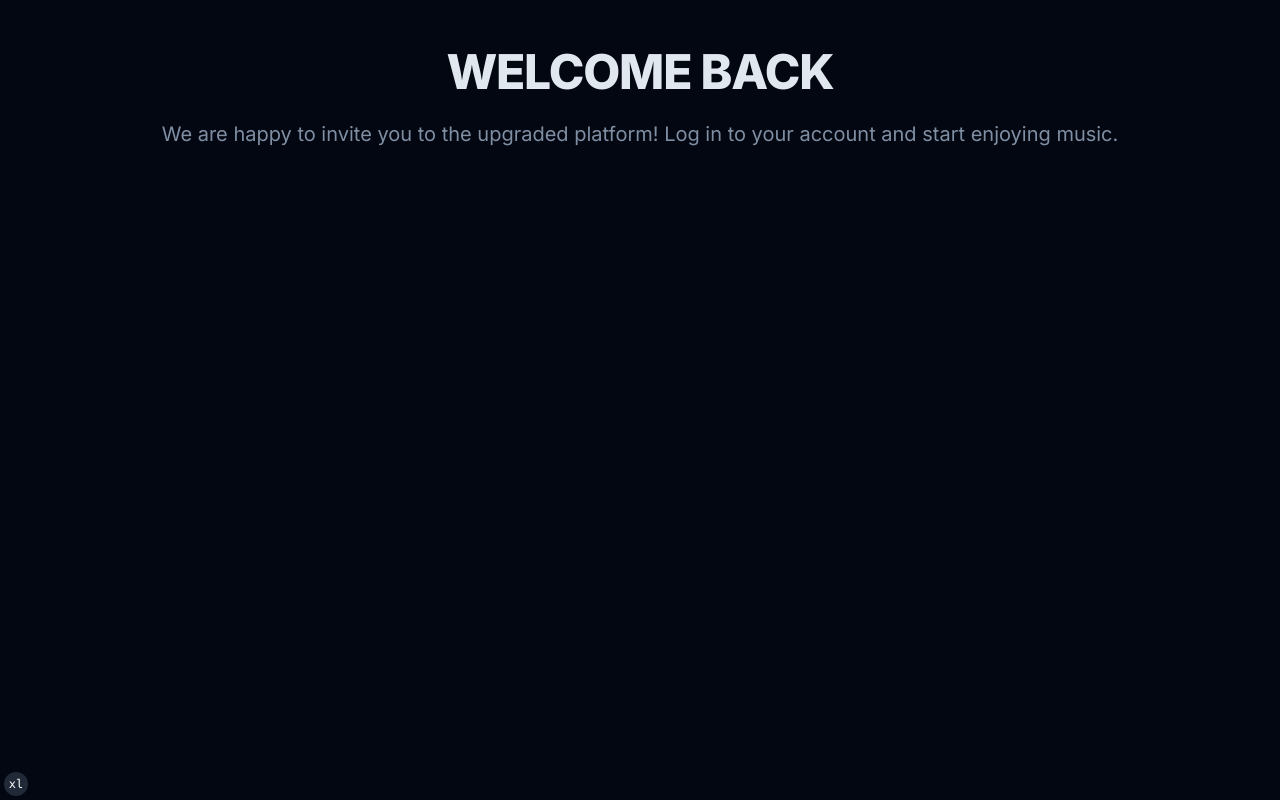
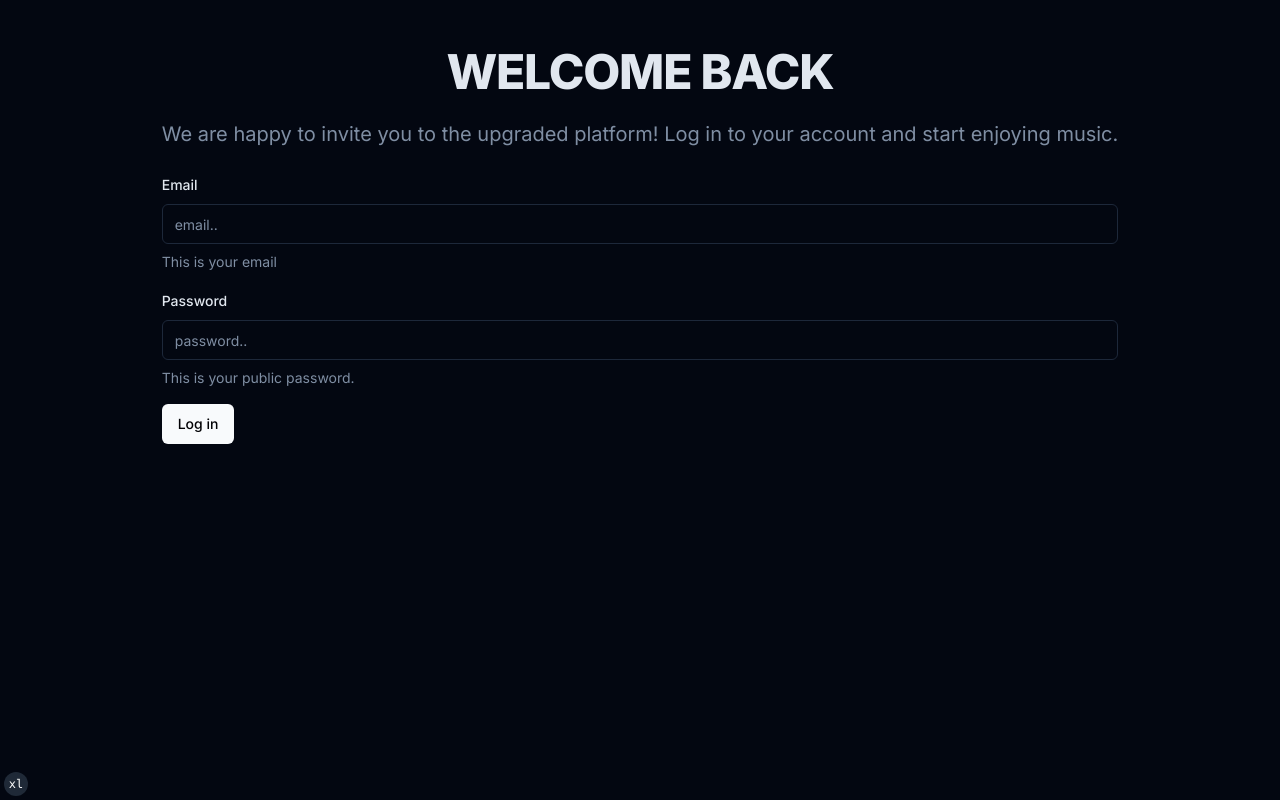
Before and after one commit to dinoDanic/bmb-next-delete, a Next.js app: page /login in a window 1280 px wide. Built offline with nearby package versions, Linux system fonts and the light colour scheme.

Commit message:
login form

```diff
--- a/app/(auth)/login/page.tsx
+++ b/app/(auth)/login/page.tsx
@@ -1,5 +1,6 @@
 import React from "react"
 import { Center, Stack } from "@/components"
+import { LoginForm } from "@/features/auth/components/LoginForm"
 
 import { Heading, Text } from "@/components/typography"
 
@@ -14,6 +15,7 @@
           We are happy to invite you to the upgraded platform! Log in to your
           account and start enjoying music.
         </Text>
+        <LoginForm />
       </Stack>
     </Center>
   )
--- /dev/null
+++ b/components/ui/form.tsx
@@ -0,0 +1,176 @@
+import * as React from "react"
+import * as LabelPrimitive from "@radix-ui/react-label"
+import { Slot } from "@radix-ui/react-slot"
+import {
+  Controller,
+  ControllerProps,
+  FieldPath,
+  FieldValues,
+  FormProvider,
+  useFormContext,
+} from "react-hook-form"
+
+import { cn } from "@/lib/utils"
+import { Label } from "@/components/ui/label"
+
+const Form = FormProvider
+
+type FormFieldContextValue<
+  TFieldValues extends FieldValues = FieldValues,
+  TName extends FieldPath<TFieldValues> = FieldPath<TFieldValues>
+> = {
+  name: TName
+}
+
+const FormFieldContext = React.createContext<FormFieldContextValue>(
+  {} as FormFieldContextValue
+)
+
+const FormField = <
+  TFieldValues extends FieldValues = FieldValues,
+  TName extends FieldPath<TFieldValues> = FieldPath<TFieldValues>
+>({
+  ...props
+}: ControllerProps<TFieldValues, TName>) => {
+  return (
+    <FormFieldContext.Provider value={{ name: props.name }}>
+      <Controller {...props} />
+    </FormFieldContext.Provider>
+  )
+}
+
+const useFormField = () => {
+  const fieldContext = React.useContext(FormFieldContext)
+  const itemContext = React.useContext(FormItemContext)
+  const { getFieldState, formState } = useFormContext()
+
+  const fieldState = getFieldState(fieldContext.name, formState)
+
+  if (!fieldContext) {
+    throw new Error("useFormField should be used within <FormField>")
+  }
+
+  const { id } = itemContext
+
+  return {
+    id,
+    name: fieldContext.name,
+    formItemId: `${id}-form-item`,
+    formDescriptionId: `${id}-form-item-description`,
+    formMessageId: `${id}-form-item-message`,
+    ...fieldState,
+  }
+}
+
+type FormItemContextValue = {
+  id: string
+}
+
+const FormItemContext = React.createContext<FormItemContextValue>(
+  {} as FormItemContextValue
+)
+
+const FormItem = React.forwardRef<
+  HTMLDivElement,
+  React.HTMLAttributes<HTMLDivElement>
+>(({ className, ...props }, ref) => {
+  const id = React.useId()
+
+  return (
+    <FormItemContext.Provider value={{ id }}>
+      <div ref={ref} className={cn("space-y-2", className)} {...props} />
+    </FormItemContext.Provider>
+  )
+})
+FormItem.displayName = "FormItem"
+
+const FormLabel = React.forwardRef<
+  React.ElementRef<typeof LabelPrimitive.Root>,
+  React.ComponentPropsWithoutRef<typeof LabelPrimitive.Root>
+>(({ className, ...props }, ref) => {
+  const { error, formItemId } = useFormField()
+
+  return (
+    <Label
+      ref={ref}
+      className={cn(error && "text-destructive", className)}
+      htmlFor={formItemId}
+      {...props}
+    />
+  )
+})
+FormLabel.displayName = "FormLabel"
+
+const FormControl = React.forwardRef<
+  React.ElementRef<typeof Slot>,
+  React.ComponentPropsWithoutRef<typeof Slot>
+>(({ ...props }, ref) => {
+  const { error, formItemId, formDescriptionId, formMessageId } = useFormField()
+
+  return (
+    <Slot
+      ref={ref}
+      id={formItemId}
+      aria-describedby={
+        !error
+          ? `${formDescriptionId}`
+          : `${formDescriptionId} ${formMessageId}`
+      }
+      aria-invalid={!!error}
+      {...props}
+    />
+  )
+})
+FormControl.displayName = "FormControl"
+
+const FormDescription = React.forwardRef<
+  HTMLParagraphElement,
+  React.HTMLAttributes<HTMLParagraphElement>
+>(({ className, ...props }, ref) => {
+  const { formDescriptionId } = useFormField()
+
+  return (
+    <p
+      ref={ref}
+      id={formDescriptionId}
+      className={cn("text-sm text-muted-foreground", className)}
+      {...props}
+    />
+  )
+})
+FormDescription.displayName = "FormDescription"
+
+const FormMessage = React.forwardRef<
+  HTMLParagraphElement,
+  React.HTMLAttributes<HTMLParagraphElement>
+>(({ className, children, ...props }, ref) => {
+  const { error, formMessageId } = useFormField()
+  const body = error ? String(error?.message) : children
+
+  if (!body) {
+    return null
+  }
+
+  return (
+    <p
+      ref={ref}
+      id={formMessageId}
+      className={cn("text-sm font-medium text-destructive", className)}
+      {...props}
+    >
+      {body}
+    </p>
+  )
+})
+FormMessage.displayName = "FormMessage"
+
+export {
+  useFormField,
+  Form,
+  FormItem,
+  FormLabel,
+  FormControl,
+  FormDescription,
+  FormMessage,
+  FormField,
+}
--- /dev/null
+++ b/components/ui/input.tsx
@@ -0,0 +1,25 @@
+import * as React from "react"
+
+import { cn } from "@/lib/utils"
+
+export interface InputProps
+  extends React.InputHTMLAttributes<HTMLInputElement> {}
+
+const Input = React.forwardRef<HTMLInputElement, InputProps>(
+  ({ className, type, ...props }, ref) => {
+    return (
+      <input
+        type={type}
+        className={cn(
+          "flex h-10 w-full rounded-md border border-input bg-transparent px-3 py-2 text-sm ring-offset-background file:border-0 file:bg-transparent file:text-sm file:font-medium placeholder:text-muted-foreground focus-visible:outline-none focus-visible:ring-2 focus-visible:ring-ring focus-visible:ring-offset-2 disabled:cursor-not-allowed disabled:opacity-50",
+          className
+        )}
+        ref={ref}
+        {...props}
+      />
+    )
+  }
+)
+Input.displayName = "Input"
+
+export { Input }
--- /dev/null
+++ b/components/ui/label.tsx
@@ -0,0 +1,26 @@
+"use client"
+
+import * as React from "react"
+import * as LabelPrimitive from "@radix-ui/react-label"
+import { cva, type VariantProps } from "class-variance-authority"
+
+import { cn } from "@/lib/utils"
+
+const labelVariants = cva(
+  "text-sm font-medium leading-none peer-disabled:cursor-not-allowed peer-disabled:opacity-70"
+)
+
+const Label = React.forwardRef<
+  React.ElementRef<typeof LabelPrimitive.Root>,
+  React.ComponentPropsWithoutRef<typeof LabelPrimitive.Root> &
+    VariantProps<typeof labelVariants>
+>(({ className, ...props }, ref) => (
+  <LabelPrimitive.Root
+    ref={ref}
+    className={cn(labelVariants(), className)}
+    {...props}
+  />
+))
+Label.displayName = LabelPrimitive.Root.displayName
+
+export { Label }
--- a/features/auth/components/LoginForm.tsx
+++ b/features/auth/components/LoginForm.tsx
@@ -1,5 +1,87 @@
-import React from "react"
+"use client"
+
+import React, { useState } from "react"
+import { Stack } from "@/components"
+import { zodResolver } from "@hookform/resolvers/zod"
+import { signIn } from "next-auth/react"
+import { useForm } from "react-hook-form"
+import * as z from "zod"
+
+import { routes } from "@/config/site"
+import { Button } from "@/components/ui/button"
+import {
+  Form,
+  FormControl,
+  FormDescription,
+  FormField,
+  FormItem,
+  FormLabel,
+  FormMessage,
+} from "@/components/ui/form"
+import { Input } from "@/components/ui/input"
+
+import { loginFormSchema } from "../validation"
 
 export const LoginForm = () => {
-  return <input>LoginForm</input>
+  const [loading, setLoading] = useState(false)
+
+  const form = useForm<z.infer<typeof loginFormSchema>>({
+    resolver: zodResolver(loginFormSchema),
+    defaultValues: {
+      email: "",
+      password: "",
+    },
+  })
+
+  async function onSubmit(values: z.infer<typeof loginFormSchema>) {
+    setLoading(true)
+    await signIn("credentials", {
+      email: values.email,
+      password: values.password,
+      redirect: true,
+      callbackUrl: routes.root,
+    })
+    setLoading(false)
+    console.log(values)
+  }
+
+  return (
+    <Form {...form}>
+      <form onSubmit={form.handleSubmit(onSubmit)} className="space-y-8">
+        <Stack>
+          <FormField
+            control={form.control}
+            name="email"
+            render={({ field }) => (
+              <FormItem>
+                <FormLabel>Email</FormLabel>
+                <FormControl>
+                  <Input placeholder="email.." {...field} />
+                </FormControl>
+                <FormDescription>This is your email</FormDescription>
+                <FormMessage />
+              </FormItem>
+            )}
+          />
+          <FormField
+            name="password"
+            control={form.control}
+            render={({ field }) => (
+              <FormItem>
+                <FormLabel>Password</FormLabel>
+                <FormControl>
+                  <Input placeholder="password.." type="password" {...field} />
+                </FormControl>
+                <FormDescription>This is your public password.</FormDescription>
+                <FormMessage />
+              </FormItem>
+            )}
+          />
+          <Button loading={loading} type="submit" className="w-fit">
+            Log in
+          </Button>
+        </Stack>
+      </form>
+    </Form>
+  )
 }
--- /dev/null
+++ b/features/auth/validation.ts
@@ -0,0 +1,6 @@
+import * as z from "zod"
+
+export const loginFormSchema = z.object({
+  email: z.string().email().min(2).max(50),
+  password: z.string().min(2).max(50),
+})
--- a/lib/auth.ts
+++ b/lib/auth.ts
@@ -31,13 +31,13 @@
     CredentialsProvider({
       name: "Credentials",
       credentials: {
-        username: { label: "username", type: "text" },
+        email: { label: "email", type: "text" },
         password: { label: "password", type: "password" },
       },
       async authorize(credentials): Promise<Account | null> {
-        if (!credentials?.username || !credentials.password) return null
+        if (!credentials?.email || !credentials.password) return null
         const sessionToken = await createSessionMutation({
-          username: credentials?.username,
+          email: credentials?.email,
           password: credentials?.password,
         })
 
--- a/package.json
+++ b/package.json
@@ -11,6 +11,8 @@
     "types": "graphql-codegen --config codegen.ts"
   },
   "dependencies": {
+    "@hookform/resolvers": "^3.1.0",
+    "@radix-ui/react-label": "^2.0.2",
     "@radix-ui/react-slot": "^1.0.1",
     "@t3-oss/env-nextjs": "^0.3.1",
     "autoprefixer": "10.4.14",
@@ -24,6 +26,7 @@
     "next-themes": "^0.2.1",
     "react": "18.2.0",
     "react-dom": "18.2.0",
+    "react-hook-form": "^7.43.9",
     "tailwind-merge": "^1.12.0",
     "tailwindcss": "3.3.2",
     "tailwindcss-animate": "^1.0.5",
--- a/pages/api/auth/[...nextauth].ts
+++ b/pages/api/auth/[...nextauth].ts
@@ -0,0 +1,6 @@
+import NextAuth from "next-auth"
+
+import { authOptions } from "@/lib/auth"
+
+// @see ./lib/auth
+export default NextAuth(authOptions)
```
Also changed, not shown: 1 other file (tests, documents, lock files or other folders).
